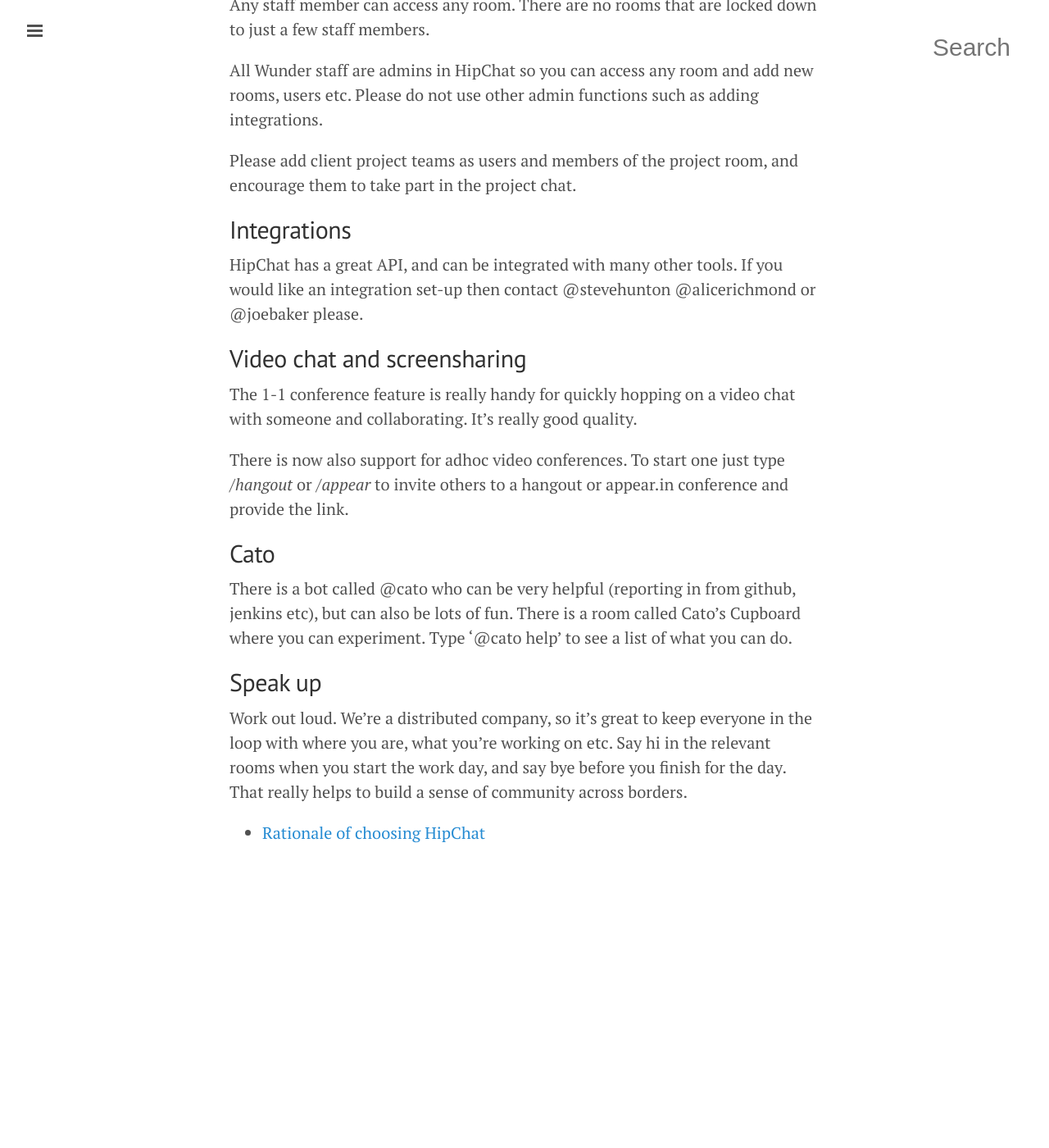
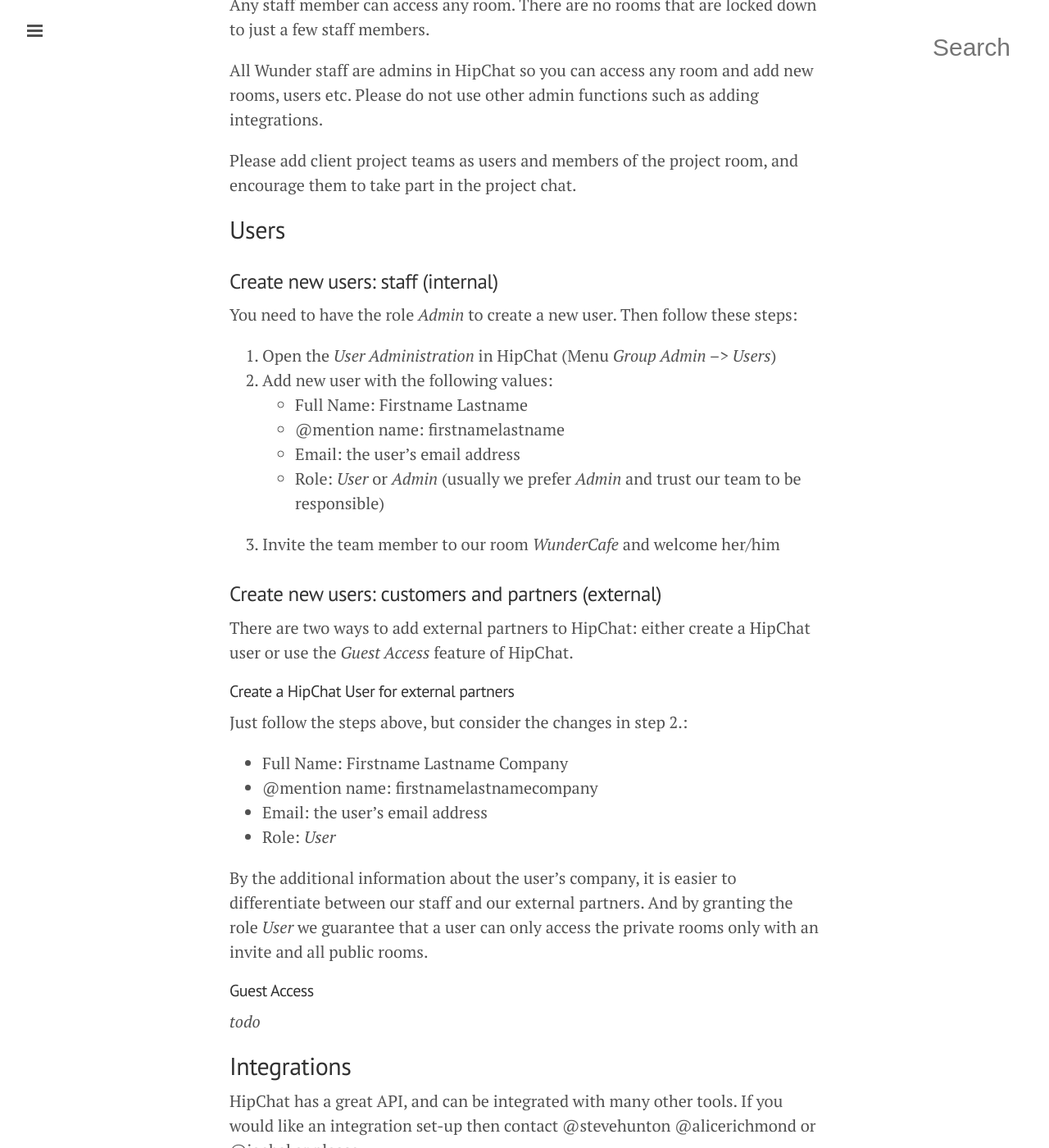
Before and after one commit to tormi/WunderWay, a Jekyll site: the page built from working-at-wunderkraut/communicating/wunderchat.md, in a window 1280 px wide and 1400 px high, scrolled down 2124 px. Shown: the whole window at 82% size. Built offline with Jekyll 4.4.1, drawn with Linux system fonts in a browser that asks for light colours; nearby versions of some CDN libraries; before the commit the page ends 3235 px from its top, so only the background shows below that.

Commit message:
Added instructions to create new users

```diff
--- a/working-at-wunderkraut/communicating/wunderchat.md
+++ b/working-at-wunderkraut/communicating/wunderchat.md
@@ -46,6 +46,35 @@
 
 Please add client project teams as users and members of the project room, and encourage them to take part in the project chat.
 
+## Users
+
+### Create new users: staff (internal)
+You need to have the role *Admin* to create a new user. Then follow these steps:
+
+1. Open the *User Administration* in HipChat (Menu *Group Admin* --> *Users*)
+2. Add new user with the following values:
+  * Full Name: Firstname Lastname
+  * @mention name: firstnamelastname
+  * Email: the user's email address
+  * Role: *User* or *Admin* (usually we prefer *Admin* and trust our team to be responsible)
+4. Invite the team member to our room *WunderCafe* and welcome her/him
+
+### Create new users: customers and partners (external)
+There are two ways to add external partners to HipChat: either create a HipChat user or use the *Guest Access* feature of HipChat.
+
+#### Create a HipChat User for external partners
+Just follow the steps above, but consider the changes in step 2.:
+
+* Full Name: Firstname Lastname Company
+* @mention name: firstnamelastnamecompany
+* Email: the user's email address
+* Role: *User*
+
+By the additional information about the user's company, it is easier to differentiate between our staff and our external partners. And by granting the role *User* we guarantee that a user can only access the private rooms only with an invite and all public rooms.
+
+#### Guest Access
+*todo*
+
 ## Integrations
 HipChat has a great API, and can be integrated with many other tools. If you would like an integration set-up then contact @stevehunton @alicerichmond or @joebaker please.
 
```
